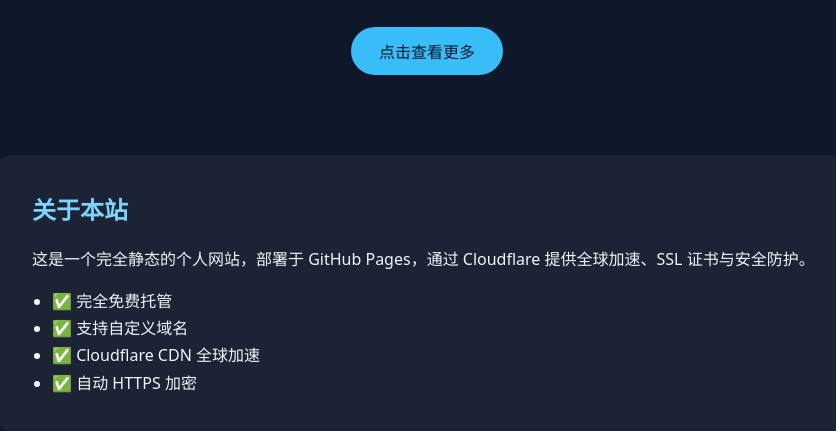
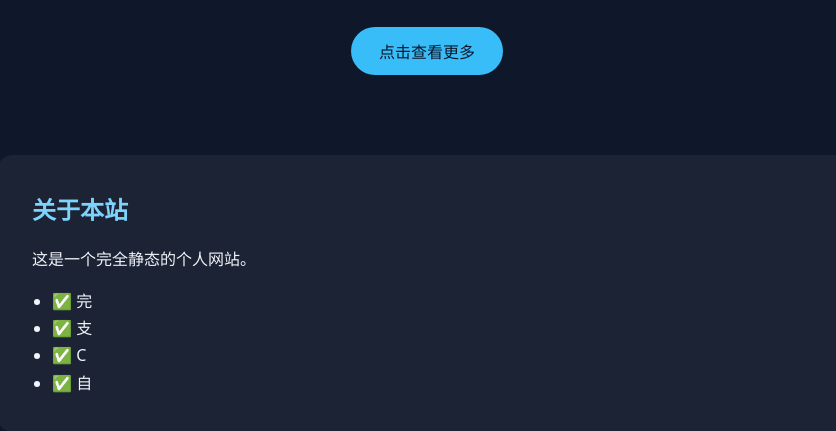
Before and after one commit to syelzaweed/-, a plain HTML site: page index.html in a window 1280 px wide. Shown: the part 237-668 px from the top of the page, without its empty margins (213-1049 px from the left). Drawn offline with Linux system fonts and the light colour scheme.

Commit message:
index.html

```diff
--- a/index.html
+++ b/index.html
@@ -16,12 +16,12 @@
 
         <section class="content">
             <h2>关于本站</h2>
-            <p>这是一个完全静态的个人网站，部署于 GitHub Pages，通过 Cloudflare 提供全球加速、SSL 证书与安全防护。</p>
+            <p>这是一个完全静态的个人网站。</p>
             <ul>
-                <li>✅ 完全免费托管</li>
-                <li>✅ 支持自定义域名</li>
-                <li>✅ Cloudflare CDN 全球加速</li>
-                <li>✅ 自动 HTTPS 加密</li>
+                <li>✅ 完</li>
+                <li>✅ 支</li>
+                <li>✅ C</li>
+                <li>✅ 自</li>
             </ul>
         </section>
     </div>
```
